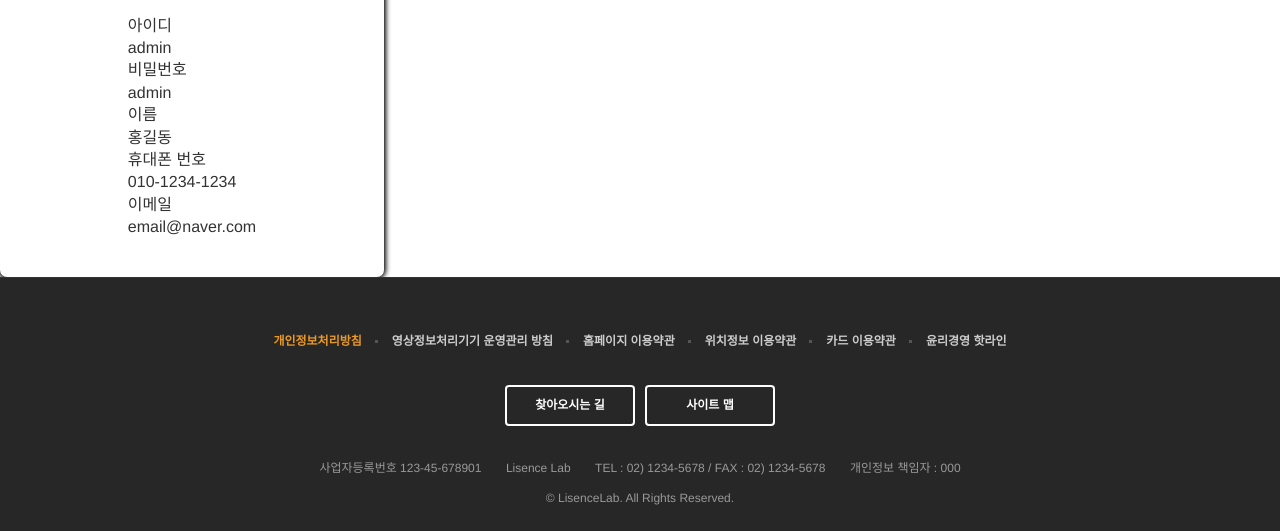
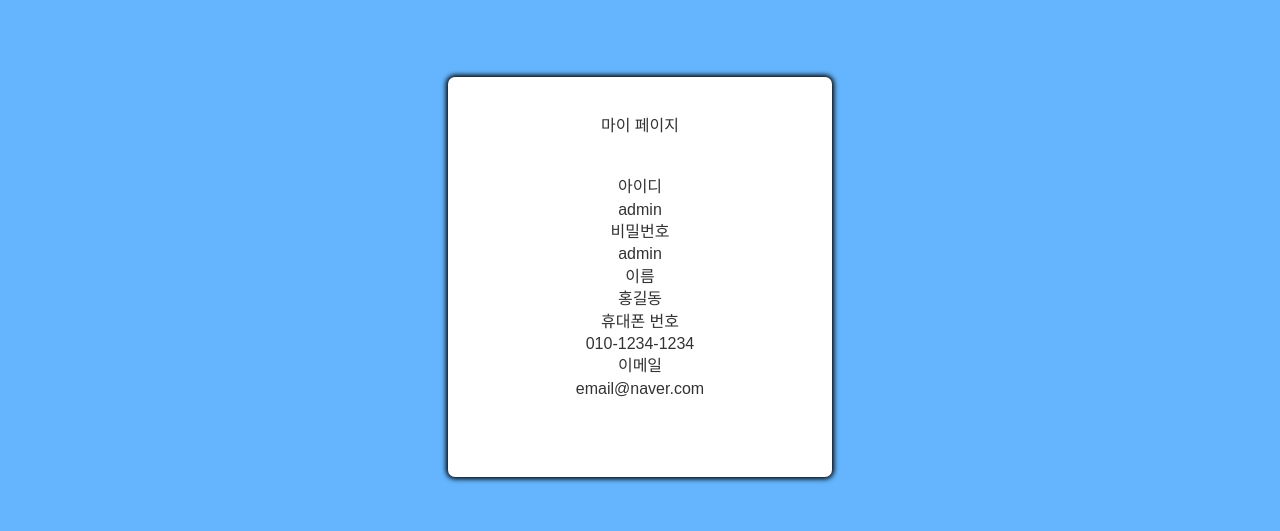
Before and after one commit to kimwoojin0081/LicenseLab, a plain HTML site: page signin/Mypage.html in a window 1280 px wide. Shown: the part 123-654 px from the top of the page. Drawn offline with nearby package versions, Linux system fonts and the light colour scheme.

Commit message:
Add files via upload

```diff
--- a/signin/Mypage.html
+++ b/signin/Mypage.html
@@ -4,7 +4,7 @@
   <title>마이 페이지</title>
   <link rel="icon" href="/LicenseLab/favicon.png" />
   <link rel="stylesheet" href="https://cdn.jsdelivr.net/npm/reset-css@5.0.1/reset.min.css">
-    <link rel="stylesheet" href="/LicenseLab/css/login.css">
+    <link rel="stylesheet" href="/LicenseLab/css/Mypage.css">
     <link rel="stylesheet" href="/LicenseLab/css/main.css">
     <link rel="preconnect" href="https://fonts.googleapis.com">
   <link rel="preconnect" href="https://fonts.gstatic.com" crossorigin>
@@ -23,16 +23,16 @@
                 <h1 id="mypage-header">마이 페이지</h1>
 
                 <form id="mypage-form">
-                  <h1 id="userid">아이디</h1>
-                  <h1 id="userid-text">admin</h1>
-                  <h1 id="userpassword">비밀번호</h1>
-                  <h1 id="userpassword-text">admin</h1>
-                  <h1 id="username">이름</h1>
-                  <h1 id="username-text">홍길동</h1>
-                  <h1 id="userphnum">휴대폰 번호</h1>
-                  <h1 id="userphnum-text">010-1234-1234</h1>
-                  <h1 id="useremail">이메일</h1>
-                  <h1 id="useremail-text">email@naver.com</h1>
+                  <h1 id="main_text">아이디</h1>
+                  <h1 id="sub_text">admin</h1>
+                  <h1 id="main_text">비밀번호</h1>
+                  <h1 id="sub_text">admin</h1>
+                  <h1 id="main_text">이름</h1>
+                  <h1 id="sub_text">홍길동</h1>
+                  <h1 id="main_text">휴대폰 번호</h1>
+                  <h1 id="sub_text">010-1234-1234</h1>
+                  <h1 id="main_text">이메일</h1>
+                  <h1 id="sub_text">email@naver.com</h1>
                 </form>
 
               </main>
```
